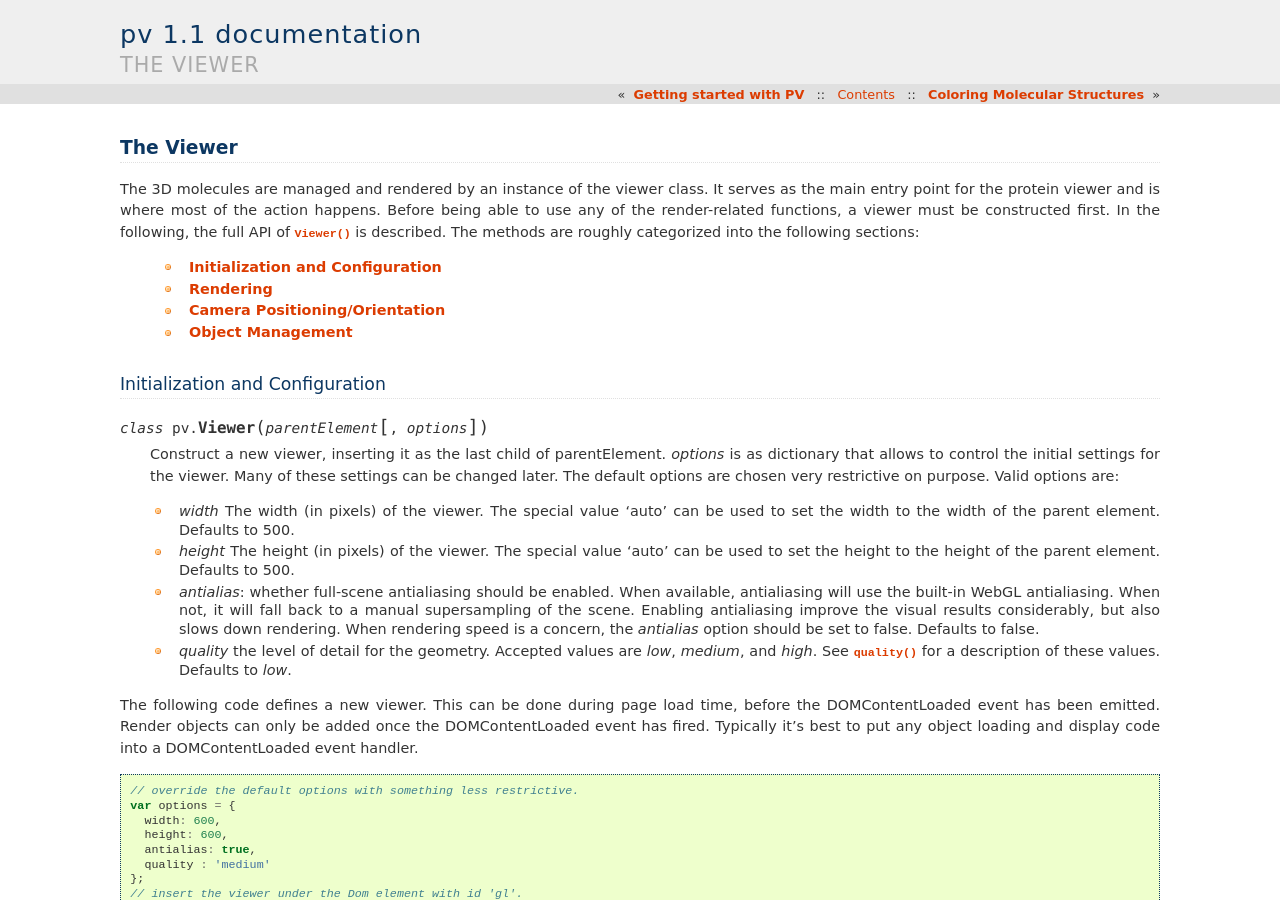
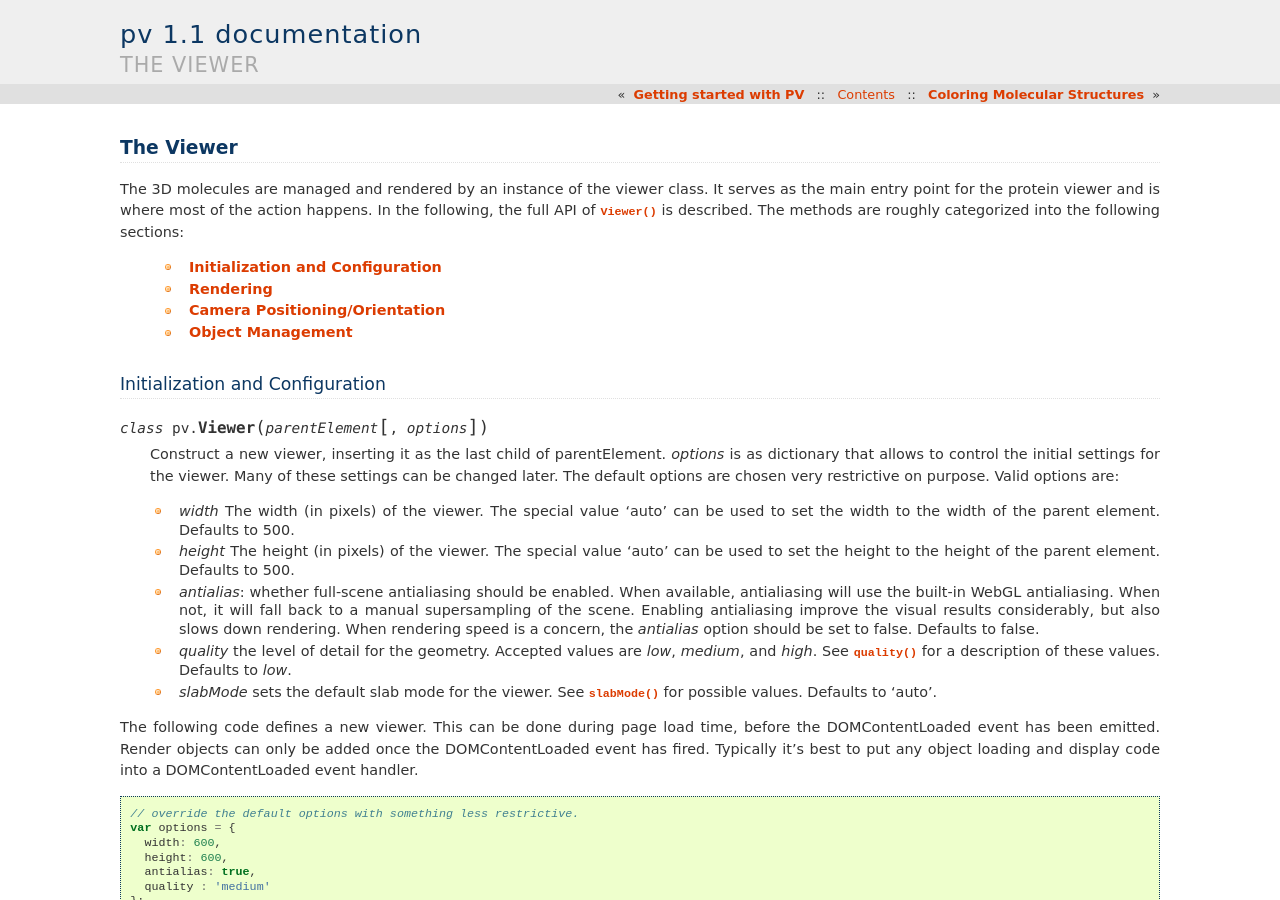
Before and after one commit to biasmv/pv, a Sphinx documentation site: the page built from doc/viewer.rst, in a window 1280 px wide and 900 px high. Built offline with Sphinx 7.4.7, drawn with Linux system fonts in a browser that asks for light colours.

Commit message:
update docs

```diff
--- a/doc/viewer.rst
+++ b/doc/viewer.rst
@@ -2,7 +2,7 @@ The Viewer
 ================================================================================
 
 
-The 3D molecules are managed and rendered by an instance of the viewer class. It serves as the main entry point for the protein viewer and is where most of the action happens. Before being able to use any of the render-related functions, a viewer must be constructed first. In the following, the full API of :class:`~pv.Viewer` is described. The methods are roughly categorized into the following sections:
+The 3D molecules are managed and rendered by an instance of the viewer class. It serves as the main entry point for the protein viewer and is where most of the action happens. In the following, the full API of :class:`~pv.Viewer` is described. The methods are roughly categorized into the following sections:
 
  * :ref:`pv.viewer.init`
  * :ref:`pv.viewer.rendering`
@@ -23,6 +23,7 @@ Initialization and Configuration
   * *height* The height (in pixels) of the viewer. The special value 'auto' can be used to set the height to the height of the parent element. Defaults to 500.
   * *antialias*: whether full-scene antialiasing should be enabled. When available, antialiasing will use the built-in WebGL antialiasing. When not, it will fall back to a manual supersampling of the scene. Enabling antialiasing improve the visual results considerably, but also slows down rendering. When rendering speed is a concern, the *antialias* option should be set to false. Defaults to false.
   * *quality* the level of detail for the geometry. Accepted values are *low*, *medium*, and *high*. See :func:`~pv.Viewer.quality` for a description of these values. Defaults to *low*.
+  * *slabMode* sets the default slab mode for the viewer. See :func:`~pv.Viewer.slabMode` for possible values. Defaults to 'auto'.
 
 
 The following code defines a new viewer. This can be done during page load time, before the DOMContentLoaded event has been emitted. Render objects can only be added once the DOMContentLoaded event has fired. Typically it's best to put any object loading and display code into a DOMContentLoaded event handler.
```
Also changed, not shown: 1 other file.
